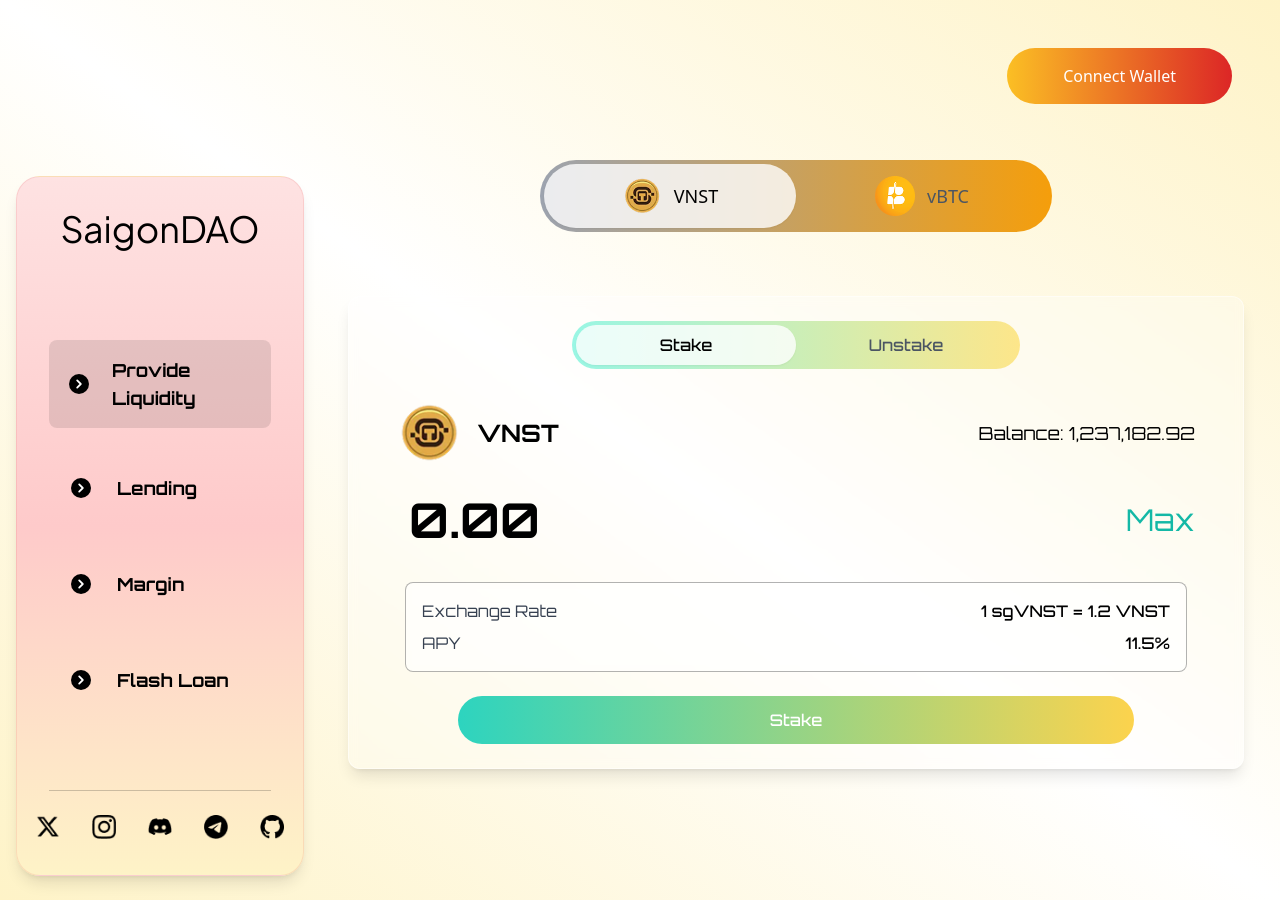
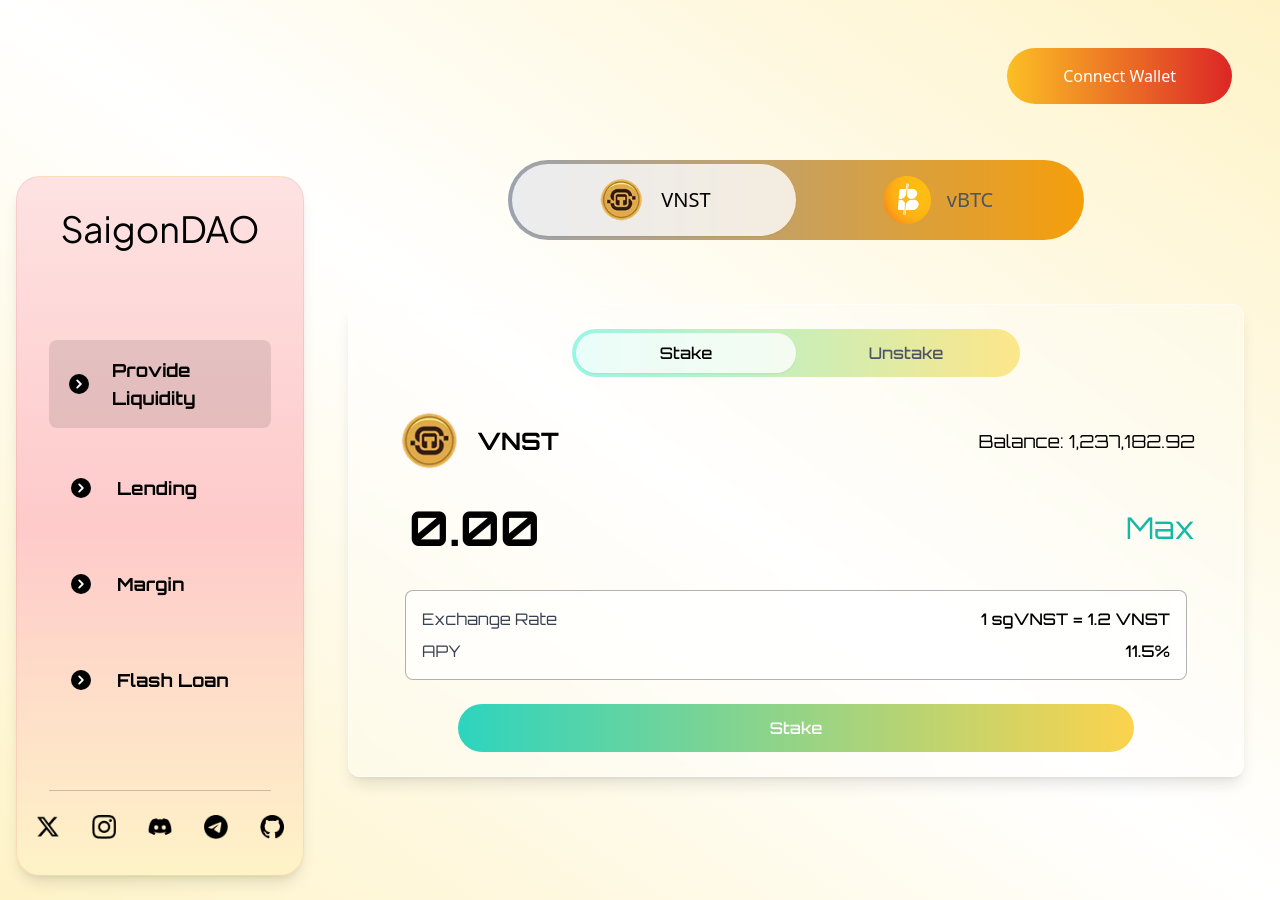
Before and after one commit to Trong-Tra/SaigonDAO, a Next.js app in the folder saigon_dao_ui/: page /liquidity/VNST in a window 1280 px wide. Built offline with nearby package versions, Linux system fonts and the light colour scheme.

Commit message:
refactor: make TokenNavigation bigger

```diff
--- a/saigon_dao_ui/app/components/TokenNavigation.tsx
+++ b/saigon_dao_ui/app/components/TokenNavigation.tsx
@@ -30,7 +30,7 @@
   return (
     <div className="flex justify-center mb-12 px-3 transform -translate-y-4">
       <div
-        className={`p-1 rounded-full w-full max-w-lg transition-all duration-300 ease-in-out ${
+        className={`p-1 rounded-full w-full max-w-xl transition-all duration-300 ease-in-out ${
           currentToken === "VNST"
             ? "bg-gradient-to-r from-gray-400 to-amber-500"
             : "bg-gradient-to-r from-slate-100 to-amber-500"
@@ -44,7 +44,7 @@
           ></div>
           <button
             onClick={() => handleTokenClick("VNST")}
-            className={`flex-1 py-3 px-8 rounded-full text-center font-medium z-10 transition-all duration-300 ease-in-out flex items-center justify-center group ${
+            className={`flex-1 py-3 px-12 rounded-full text-center font-medium z-10 transition-all duration-300 ease-in-out flex items-center justify-center group ${
               currentToken === "VNST"
                 ? "text-black"
                 : "text-gray-600 hover:text-gray-800"
@@ -54,12 +54,12 @@
                 : "hover:scale-[1.02]"
             }`}
           >
-            <div className="w-10 h-10 relative mr-3 flex items-center justify-center transition-all duration-300 ease-in-out">
+            <div className="w-12 h-12 relative mr-4 flex items-center justify-center transition-all duration-300 ease-in-out">
               <Image
                 src="/images/tokens/vnst.png"
                 alt="VNST Token"
-                width={40}
-                height={40}
+                width={48}
+                height={48}
                 className={`object-contain transition-all duration-300 ease-in-out ${
                   isChangingToken && targetToken === "VNST"
                     ? "scale-110"
@@ -73,7 +73,7 @@
               />
             </div>
             <span
-              className={`font-medium text-lg transition-all duration-300 ease-in-out ${
+              className={`font-medium text-xl transition-all duration-300 ease-in-out ${
                 isChangingToken && targetToken === "VNST"
                   ? "transform translate-x-1"
                   : "group-hover:translate-x-0.5"
@@ -85,7 +85,7 @@
 
           <button
             onClick={() => handleTokenClick("vBTC")}
-            className={`flex-1 py-3 px-8 rounded-full text-center font-medium z-10 transition-all duration-300 ease-in-out flex items-center justify-center group ${
+            className={`flex-1 py-3 px-12 rounded-full text-center font-medium z-10 transition-all duration-300 ease-in-out flex items-center justify-center group ${
               currentToken === "vBTC"
                 ? "text-black"
                 : "text-gray-600 hover:text-gray-800"
@@ -95,12 +95,12 @@
                 : "hover:scale-[1.02]"
             }`}
           >
-            <div className="w-10 h-10 relative mr-3 flex items-center justify-center transition-all duration-300 ease-in-out">
+            <div className="w-12 h-12 relative mr-4 flex items-center justify-center transition-all duration-300 ease-in-out">
               <Image
                 src="/images/tokens/vbtc.png"
                 alt="vBTC Token"
-                width={40}
-                height={40}
+                width={48}
+                height={48}
                 className={`object-contain transition-all duration-300 ease-in-out ${
                   isChangingToken && targetToken === "vBTC"
                     ? "scale-110"
@@ -114,7 +114,7 @@
               />
             </div>
             <span
-              className={`font-medium text-lg transition-all duration-300 ease-in-out ${
+              className={`font-medium text-xl transition-all duration-300 ease-in-out ${
                 isChangingToken && targetToken === "vBTC"
                   ? "transform translate-x-1"
                   : "group-hover:translate-x-0.5"
```
